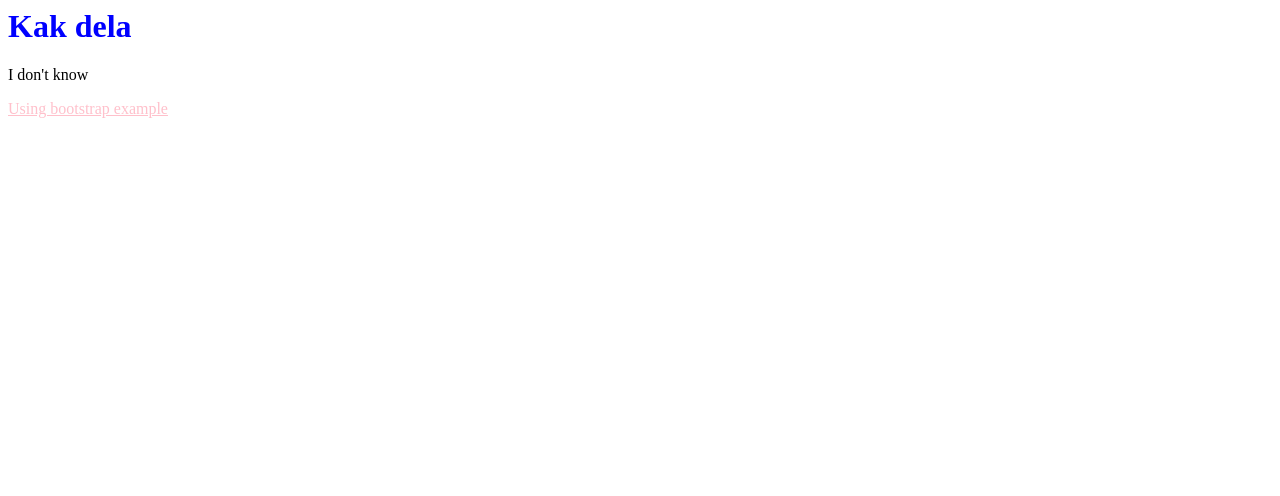
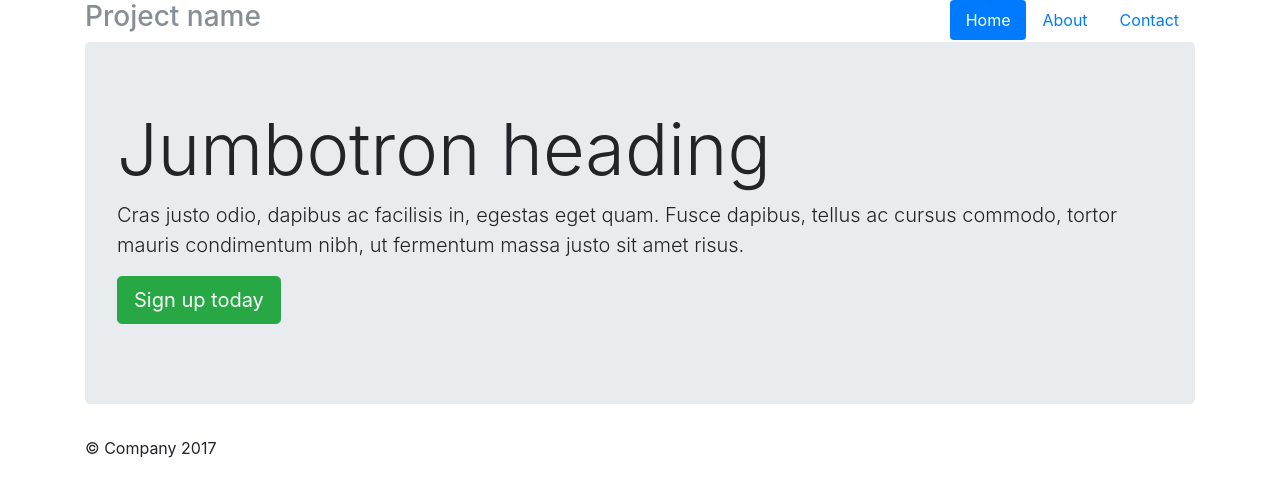
Before and after one commit to LucieMorelA/wassup2, a plain HTML site: page index.html in a window 1280 px wide. Drawn offline with nearby package versions, Linux system fonts and the light colour scheme.

Commit message:
lol copy pasted

```diff
--- a/index.html
+++ b/index.html
@@ -1,6 +1,47 @@
 
-<h1 style="color:blue"> Kak dela </h1>
+<!doctype html>
+<html lang="en">
+  <head>
+    <meta charset="utf-8">
+    <title>Starter Template for Bootstrap</title>
 
-<p> I don't know </p>
+    <link rel="stylesheet" href="https://maxcdn.bootstrapcdn.com/bootstrap/4.0.0-beta.2/css/bootstrap.min.css" integrity="sha384-PsH8R72JQ3SOdhVi3uxftmaW6Vc51MKb0q5P2rRUpPvrszuE4W1povHYgTpBfshb" crossorigin="anonymous">
+  </head>
+  <body>
 
-<a style="color:pink" href="bootstrap.html"> Using bootstrap example </a>
+    <div class="container">
+      <header class="header clearfix">
+        <nav>
+          <ul class="nav nav-pills float-right">
+            <li class="nav-item">
+              <a class="nav-link active" href="#">Home <span class="sr-only">(current)</span></a>
+            </li>
+            <li class="nav-item">
+              <a class="nav-link" href="#">About</a>
+            </li>
+            <li class="nav-item">
+              <a class="nav-link" href="#">Contact</a>
+            </li>
+          </ul>
+        </nav>
+        <h3 class="text-muted">Project name</h3>
+      </header>
+
+      <main role="main">
+
+        <div class="jumbotron">
+          <h1 class="display-3">Jumbotron heading</h1>
+          <p class="lead">Cras justo odio, dapibus ac facilisis in, egestas eget quam. Fusce dapibus, tellus ac cursus commodo, tortor mauris condimentum nibh, ut fermentum massa justo sit amet risus.</p>
+          <p><a class="btn btn-lg btn-success" href="#" role="button">Sign up today</a></p>
+        </div>
+
+      </main>
+
+      <footer class="footer">
+        <p>&copy; Company 2017</p>
+      </footer>
+
+    </div> <!-- /container -->
+
+  </body>
+</html>
```
